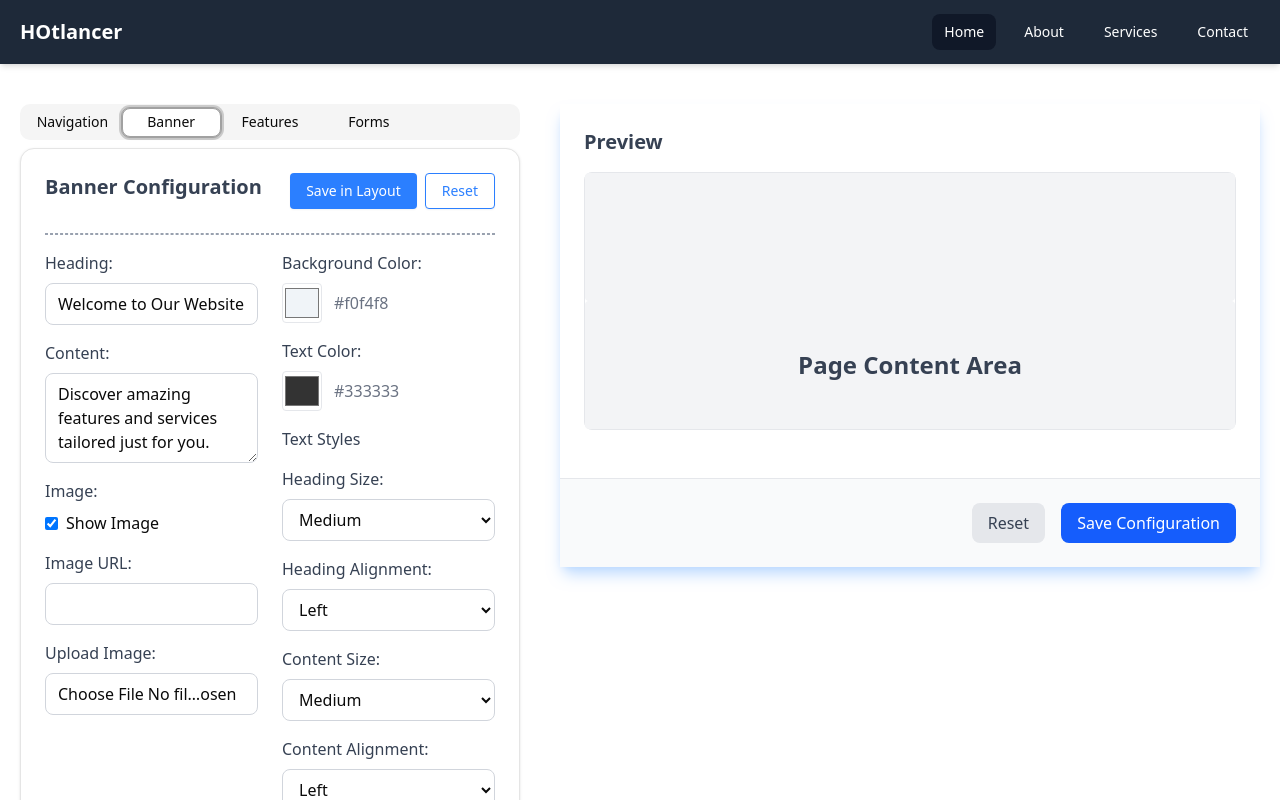
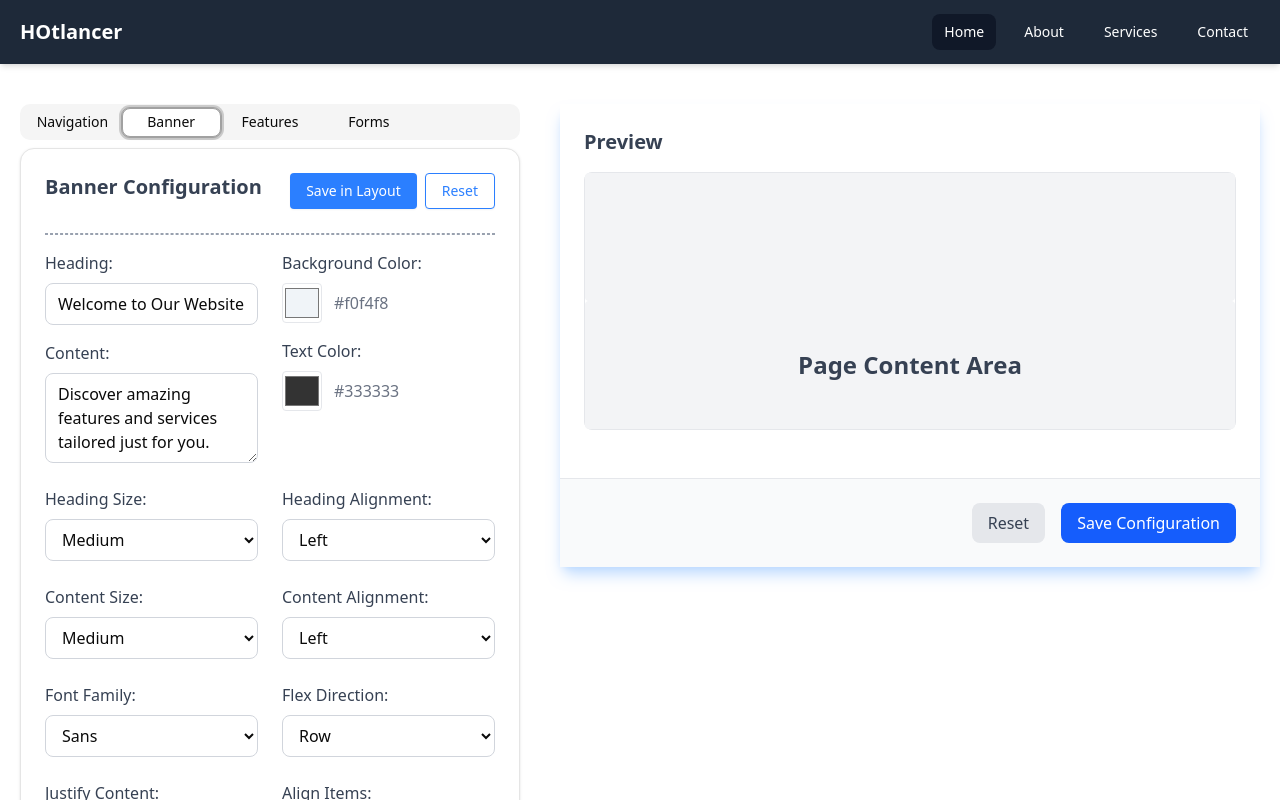
Before and after one commit to hasanali112/hotlancer-dashboard, a Next.js app: page / in a window 1280 px wide. Both pictures are taken after a click on the tab "Banner". Shown: the top 800 px of the page. Built offline with nearby package versions, Linux system fonts and the light colour scheme.

Commit message:
create banner

```diff
--- a/src/component/Layout/PageBannar/Banner.tsx
+++ b/src/component/Layout/PageBannar/Banner.tsx
@@ -85,6 +85,14 @@ const Banner = () => {
     { value: "items-stretch", label: "Stretch" },
   ];
 
+  const fontWeightOptions = [
+    { value: "font-normal", label: "Normal" },
+    { value: "font-medium", label: "Medium" },
+    { value: "font-semibold", label: "Semi Bold" },
+    { value: "font-bold", label: "Bold" },
+    { value: "font-extrabold", label: "Extra Bold" },
+  ];
+
   const gapOptions = [
     { value: "gap-0", label: "None" },
     { value: "gap-2", label: "Small" },
@@ -108,6 +116,8 @@ const Banner = () => {
   const [alignItems, setAlignItems] = useState("items-center");
   const [gap, setGap] = useState("gap-6");
   const [padding, setPadding] = useState("p-6");
+  const [headingWeight, setHeadingWeight] = useState("font-bold");
+  const [contentWeight, setContentWeight] = useState("font-normal");
 
   // Handle updating banner heading
   const updateHeading = (newHeading: string) => {
@@ -156,7 +166,6 @@ const Banner = () => {
   // Handle saving banner configuration to Redux store
   const handleSaveBanner = () => {
     const bannerStyles = {
-      display,
       flexDirection,
       justifyContent,
       alignItems,
@@ -167,6 +176,8 @@ const Banner = () => {
       fontFamily,
       headingAlign,
       contentAlign,
+      headingWeight,
+      contentWeight,
     };
 
     const config = {
@@ -217,10 +228,9 @@ const Banner = () => {
         <hr className="my-4 border border-gray-400 border-dashed" />
 
         {/* Banner Content and Style Selection */}
-        <div className="grid grid-cols-1 md:grid-cols-2 gap-6">
-          {/* Banner Content */}
-          <div className="space-y-4">
-            <div className="flex flex-col space-y-2">
+        <div className="grid grid-cols-1 md:grid-cols-2 gap-6 w-full">
+          <div className="space-y-4 w-full">
+            <div className="flex flex-col space-y-2 w-full">
               <label className="font-medium text-gray-700">Heading:</label>
               <input
                 type="text"
@@ -230,7 +240,7 @@ const Banner = () => {
               />
             </div>
 
-            <div className="flex flex-col space-y-2">
+            <div className="flex flex-col space-y-2 w-full">
               <label className="font-medium text-gray-700">Content:</label>
               <textarea
                 className="px-3 py-2 border border-gray-300 rounded-md"
@@ -239,52 +249,9 @@ const Banner = () => {
                 onChange={(e) => updateContent(e.target.value)}
               />
             </div>
-
-            <div className="flex flex-col space-y-2">
-              <label className="font-medium text-gray-700">Image:</label>
-              <div className="flex items-center gap-4">
-                <label className="flex items-center gap-2">
-                  <input
-                    type="checkbox"
-                    checked={bannerConfig.showImage}
-                    onChange={(e) => toggleImageDisplay(e.target.checked)}
-                  />
-                  Show Image
-                </label>
           </div>
-            </div>
-
-            {bannerConfig.showImage && (
-              <>
-                <div className="flex flex-col space-y-2">
-                  <label className="font-medium text-gray-700">
-                    Image URL:
-                  </label>
-                  <input
-                    type="text"
-                    className="px-3 py-2 border border-gray-300 rounded-md"
-                    value={bannerConfig.imageUrl}
-                    onChange={(e) => updateImageUrl(e.target.value)}
-                  />
-                </div>
-                <div className="flex flex-col space-y-2">
-                  <label className="font-medium text-gray-700">
-                    Upload Image:
-                  </label>
-                  <input
-                    type="file"
-                    accept="image/*"
-                    className="px-3 py-2 border border-gray-300 rounded-md"
-                    onChange={handleImageUpload}
-                  />
-                </div>
-              </>
-            )}
-          </div>
-
-          {/* Banner Colors and Text Styles */}
-          <div className="space-y-4">
-            <div className="flex flex-col space-y-2">
+          <div className="space-y-4 w-full">
+            <div className="flex flex-col space-y-2 w-full">
               <label className="font-medium text-gray-700">
                 Background Color:
               </label>
@@ -311,14 +278,12 @@ const Banner = () => {
                 <span className="ml-3 text-gray-500">{textColor}</span>
               </div>
             </div>
+          </div>
 
-            <div className="space-y-4">
-              <h4 className="font-medium text-gray-700">Text Styles</h4>
+          {/* style */}
 
           <div className="flex flex-col space-y-2">
-                <label className="font-medium text-gray-700">
-                  Heading Size:
-                </label>
+            <label className="font-medium text-gray-700">Heading Size:</label>
             <select
               className="px-3 py-2 border border-gray-300 rounded-md"
               value={headingSize}
@@ -350,9 +315,7 @@ const Banner = () => {
           </div>
 
           <div className="flex flex-col space-y-2">
-                <label className="font-medium text-gray-700">
-                  Content Size:
-                </label>
+            <label className="font-medium text-gray-700">Content Size:</label>
             <select
               className="px-3 py-2 border border-gray-300 rounded-md"
               value={contentSize}
@@ -384,9 +347,7 @@ const Banner = () => {
           </div>
 
           <div className="flex flex-col space-y-2">
-                <label className="font-medium text-gray-700">
-                  Font Family:
-                </label>
+            <label className="font-medium text-gray-700">Font Family:</label>
             <select
               className="px-3 py-2 border border-gray-300 rounded-md"
               value={fontFamily}
@@ -399,20 +360,9 @@ const Banner = () => {
               ))}
             </select>
           </div>
-            </div>
-          </div>
-        </div>
 
-        {/* Banner Layout Styles */}
-        <div className="mt-6 space-y-4">
-          <h3 className="text-lg font-semibold text-gray-700">
-            Banner Layout Styles
-          </h3>
-          <div className="grid grid-cols-1 md:grid-cols-3 gap-4">
           <div className="flex flex-col space-y-2">
-              <label className="font-medium text-gray-700">
-                Flex Direction:
-              </label>
+            <label className="font-medium text-gray-700">Flex Direction:</label>
             <select
               className="px-3 py-2 border border-gray-300 rounded-md"
               value={flexDirection}
@@ -487,8 +437,74 @@ const Banner = () => {
               ))}
             </select>
           </div>
+          <div className="flex flex-col space-y-2">
+            <label className="font-medium text-gray-700">Heading Weight:</label>
+            <select
+              className="px-3 py-2 border border-gray-300 rounded-md"
+              value={headingWeight}
+              onChange={(e) => setHeadingWeight(e.target.value)}
+            >
+              {fontWeightOptions.map((option) => (
+                <option key={option.value} value={option.value}>
+                  {option.label}
+                </option>
+              ))}
+            </select>
+          </div>
+
+          <div className="flex flex-col space-y-2">
+            <label className="font-medium text-gray-700">Content Weight:</label>
+            <select
+              className="px-3 py-2 border border-gray-300 rounded-md"
+              value={contentWeight}
+              onChange={(e) => setContentWeight(e.target.value)}
+            >
+              {fontWeightOptions.map((option) => (
+                <option key={option.value} value={option.value}>
+                  {option.label}
+                </option>
+              ))}
+            </select>
           </div>
         </div>
+      </div>
+      <div className="my-5">
+        <div className="flex flex-col space-y-2">
+          <label className="font-medium text-gray-700">Image:</label>
+          <div className="flex items-center gap-4">
+            <label className="flex items-center gap-2">
+              <input
+                type="checkbox"
+                checked={bannerConfig.showImage}
+                onChange={(e) => toggleImageDisplay(e.target.checked)}
+              />
+              Show Image
+            </label>
+          </div>
+        </div>
+
+        {bannerConfig.showImage && (
+          <>
+            <div className="flex flex-col space-y-2">
+              <label className="font-medium text-gray-700">Image URL:</label>
+              <input
+                type="text"
+                className="px-3 py-2 border border-gray-300 rounded-md"
+                value={bannerConfig.imageUrl}
+                onChange={(e) => updateImageUrl(e.target.value)}
+              />
+            </div>
+            <div className="flex flex-col space-y-2">
+              <label className="font-medium text-gray-700">Upload Image:</label>
+              <input
+                type="file"
+                accept="image/*"
+                className="px-3 py-2 border border-gray-300 rounded-md"
+                onChange={handleImageUpload}
+              />
+            </div>
+          </>
+        )}
       </div>
 
       <hr className="my-4 border border-gray-400 border-dashed" />
@@ -497,22 +513,24 @@ const Banner = () => {
       <div className="my-5">
         <h1 className="mb-2 text-2xl font-semibold">Banner Preview</h1>
         <div
-          className={`${display} ${flexDirection} ${justifyContent} ${alignItems} ${gap} ${padding} ${fontFamily} rounded-lg overflow-hidden`}
+          className={`${display} ${flexDirection} ${justifyContent} ${alignItems} ${gap} ${padding} ${fontFamily}`}
           style={{
             backgroundColor,
             color: textColor,
           }}
         >
           {/* Content Section */}
-          <div className="flex-1 p-4">
+          <div>
             {bannerConfig.heading && (
-              <h2 className={`${headingSize} ${headingAlign} font-bold mb-2`}>
+              <h2 className={`${headingSize} ${headingAlign} ${headingWeight}`}>
                 {bannerConfig.heading}
               </h2>
             )}
 
             {bannerConfig.content && (
-              <div className={`${contentSize} ${contentAlign}`}>
+              <div
+                className={`${contentSize} ${contentAlign} ${contentWeight}`}
+              >
                 {bannerConfig.content}
               </div>
             )}
@@ -520,7 +538,7 @@ const Banner = () => {
 
           {/* Image Section */}
           {bannerConfig.showImage && bannerConfig.imageUrl && (
-            <div className="relative w-full max-w-md h-48">
+            <div>
               <Image
                 src={bannerConfig.imageUrl}
                 alt={bannerConfig.imageAlt}
--- a/src/component/Layout/preview/BanPreview.tsx
+++ b/src/component/Layout/preview/BanPreview.tsx
@@ -16,6 +16,8 @@ interface BannerComponent {
     fontFamily?: string;
     headingAlign?: string;
     contentAlign?: string;
+    headingWeight?: string;
+    contentWeight?: string;
   };
   colors?: {
     backgroundColor?: string;
@@ -57,12 +59,16 @@ const BannerPreview = ({
         {/* Content Section */}
         <div>
           {heading && (
-            <h2 className={`${styles.headingSize} ${styles.headingAlign} `}>
+            <h2
+              className={`${styles.headingSize} ${styles.headingAlign} ${styles.headingWeight}`}
+            >
               {heading}
             </h2>
           )}
           {content && (
-            <div className={`${styles.contentSize} ${styles.contentAlign}`}>
+            <div
+              className={`${styles.contentSize} ${styles.contentAlign} ${styles.contentWeight}`}
+            >
               {content}
             </div>
           )}
```
Lines whose indentation alone changed are shown as unchanged.
